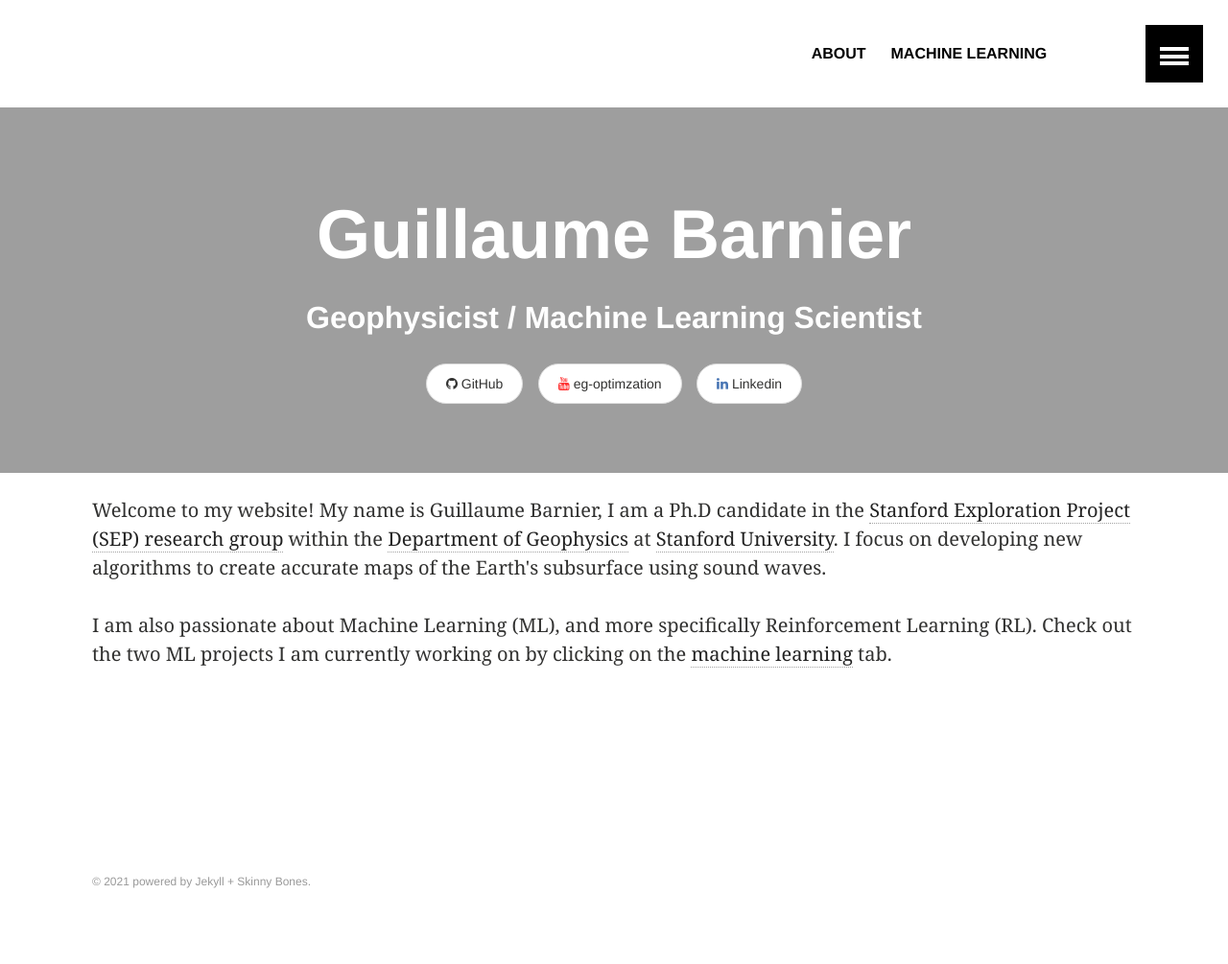
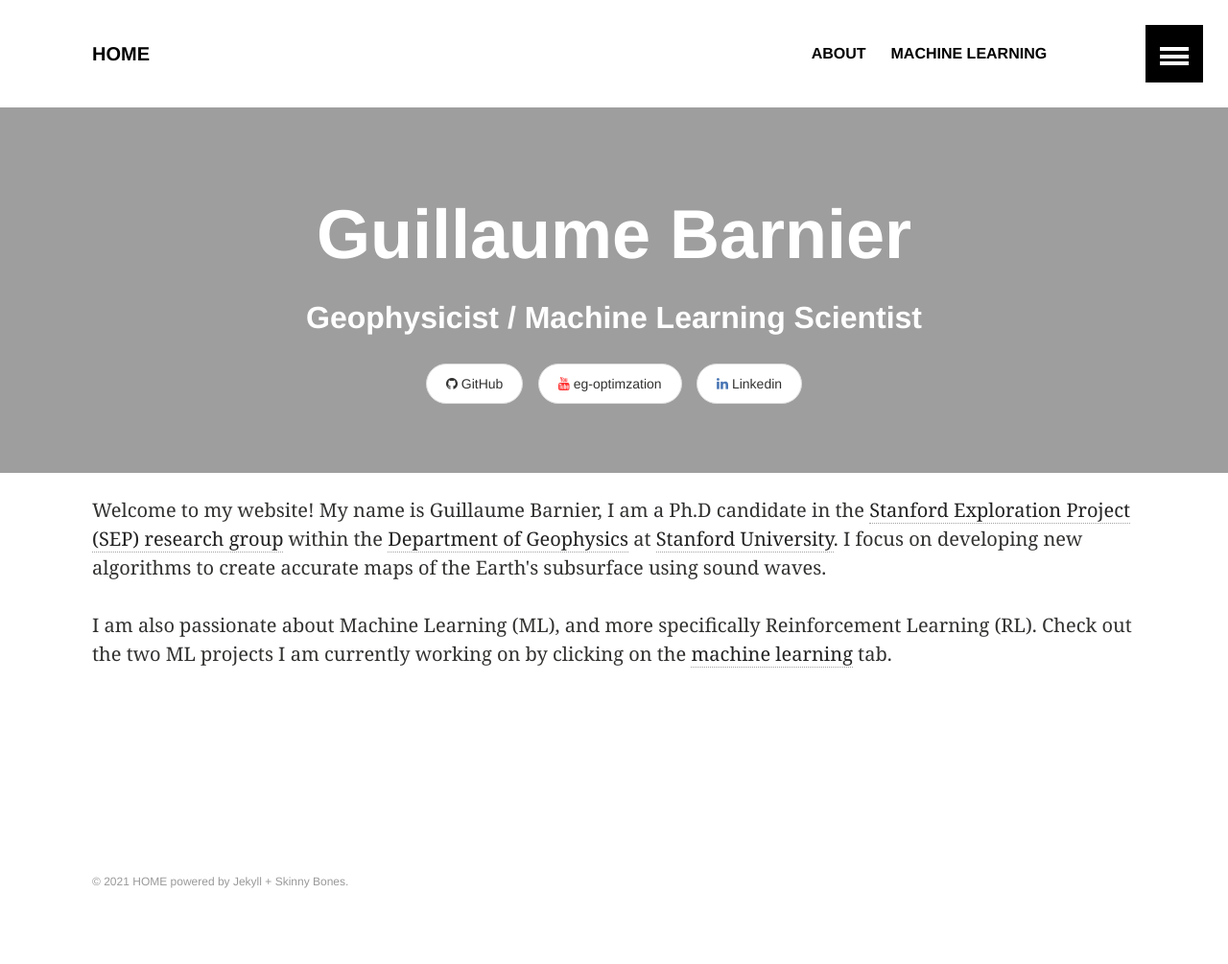
Before and after one commit to gbarnier/gbarnier.github.io, a Jekyll site: the page built from index.md, in a window 1280 px wide. Shown: the whole page at 96% size. Built offline with Jekyll 4.4.1, drawn with Linux system fonts in a browser that asks for light colours.

Commit message:
Update _config.yml

```diff
--- a/_config.yml
+++ b/_config.yml
@@ -1,6 +1,6 @@
 # Site wide configuration
 
-title: " "
+title: "HOME"
 description: " "
 logo: # 120x120 px default image used for Twitter summary card
 teaser: # 400x250 px default teaser image used in image archive grid
```
